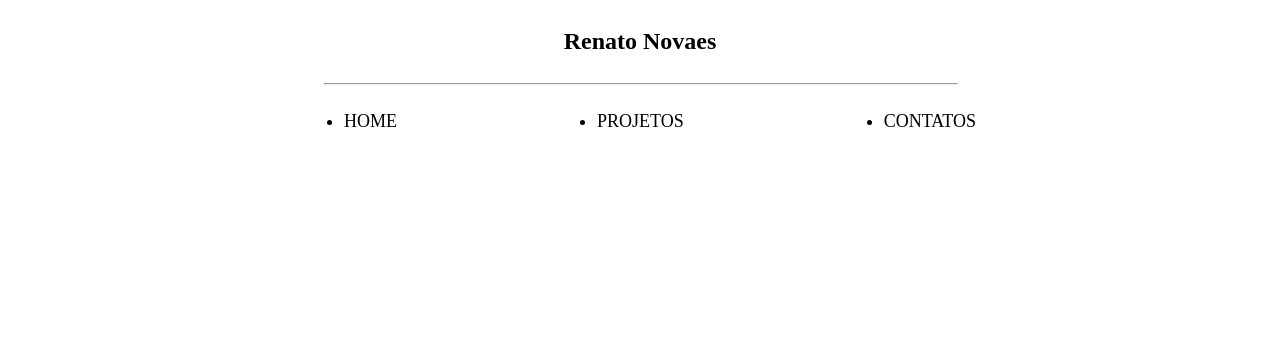
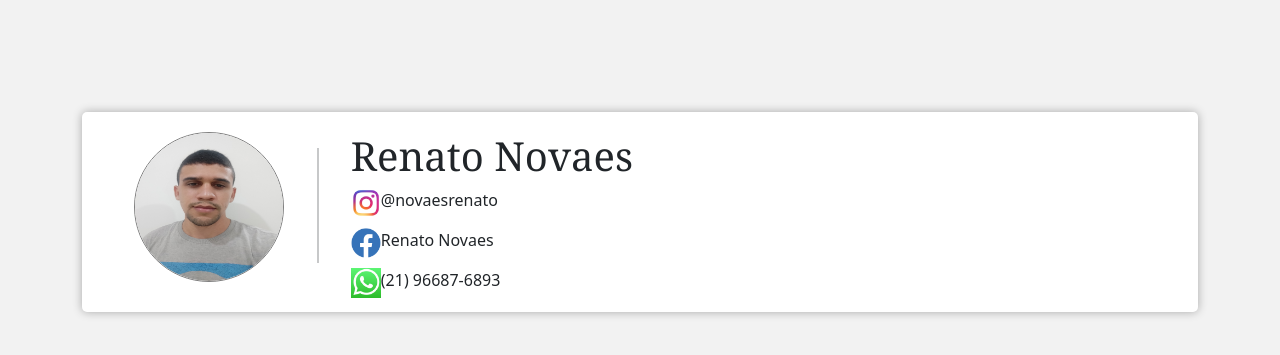
Before and after one commit to RNovaes/portfolio, a PHP site: page / in a window 1280 px wide. Shown: the top 355 px of the page. Run offline with PHP 8.4, Linux system fonts and the light colour scheme.

Commit message:
Novo trabalho

```diff
--- a/index.css
+++ b/index.css
@@ -1,24 +1,51 @@
-#content {
+body{
+    background-color: rgb(242, 242, 242);
+}
+
+#MeusDados{
+    margin-top: 10%;
+    background-color: white;
+    height: 200px;
+    border-radius: 5px;
+    display: flex;
+    flex-direction: row;
+    flex-wrap: wrap;
+    position: relative;
+    z-index: 1;
+    padding: 20px;
+    box-shadow: 0px 0px 10px rgba(0, 0, 0, 0.3);
+}
+
+#MeusDados .photo{
+    width: 150px;
+    height: 150px;
+    border: solid 1px;
+    border-radius: 50%;
+    margin-left: 3%;
+    border-color: gray;
+}
+
+#MeusDados .linha{
+    height: 115px;
+    border: solid 1px;
+    margin-left: 3%;
+    margin-right: 3%;
+}
+
+#MeusDados .contatos{
     display: flex;
     flex-direction: column;
-    width: 50%;
-    align-items: center;
-    margin: 0px auto;
 }
 
-hr{
-    width: 100%;
+#MeusDados .redes{
+    display: flex;
 }
 
-ul{
-    display: flex;
-    flex-direction: row;
-    width: 100%;
-    justify-content: space-between;
-    font-size: 18px;
+#MeusDados .Fonte{
+    font-family: Georgia, 'Times New Roman', Times, serif;
 }
 
-a{
-    text-decoration: none;
-    color: black;
+#MeusDados .logo{
+    width: 30px;
+    height: 30px;
 }
--- a/index.html
+++ /dev/null
@@ -1,25 +0,0 @@
-<!DOCTYPE html>
-<html lang="en">
-
-<head>
-    <meta charset="UTF-8">
-    <meta name="viewport" content="width=device-width, initial-scale=1.0">
-    <title>Renato Novaes</title>
-    <link rel="stylesheet" type="text/css" href="index.css" />
-</head>
-
-<body>
-
-    <div id="content">
-        <h2>Renato Novaes</h2>
-        <hr>
-        <ul>
-            <li><a href="#">HOME</a></li>
-            <li><a href="projetos.html">PROJETOS</a></li>
-            <li><a href="contatos.html">CONTATOS</a></li>
-        </ul>
-    </div>
-
-</body>
-
-</html>
--- /dev/null
+++ b/index.php
@@ -0,0 +1,49 @@
+<!DOCTYPE html>
+<html lang="en">
+
+<head>
+
+    <head>
+        <meta charset="UTF-8">
+        <meta name="viewport" content="width=device-width, initial-scale=1.0">
+        <title>Renato Novaes</title>
+        <link href="https://cdn.jsdelivr.net/npm/bootstrap@5.3.3/dist/css/bootstrap.min.css" rel="stylesheet"
+            integrity="sha384-QWTKZyjpPEjISv5WaRU9OFeRpok6YctnYmDr5pNlyT2bRjXh0JMhjY6hW+ALEwIH" crossorigin="anonymous">
+        <link rel="stylesheet" type="text/css" href="index.css" />
+    </head>
+</head>
+
+<body>
+
+    <div class="container">
+
+        <div id="MeusDados">
+
+            <img src="imagens/Renato.jpg" class="photo">
+            <hr class="linha">
+
+            <div class="contatos">
+
+                <h1 class="Fonte">Renato Novaes</h1>
+                <div class="redes">
+                    <img src="imagens/instagram.webp" class="logo">
+                    <p>@novaesrenato</p>
+                </div>
+                <div class="redes">
+                    <img src="imagens/facelogo.png" class="logo">
+                    <p>Renato Novaes</p>
+                </div>
+                <div class="redes">
+                    <img src="imagens/whats.webp" class="logo">
+                    <p>(21) 96687-6893</p>
+                </div>
+
+            </div>
+
+        </div>
+
+    </div>
+
+</body>
+
+</html>
```
Also changed, not shown: contatos.html (deleted), imagens/Renato.jpg (added), imagens/facelogo.png (added), imagens/instagram.webp (added), imagens/whats.webp (added), projetos.html (deleted).
